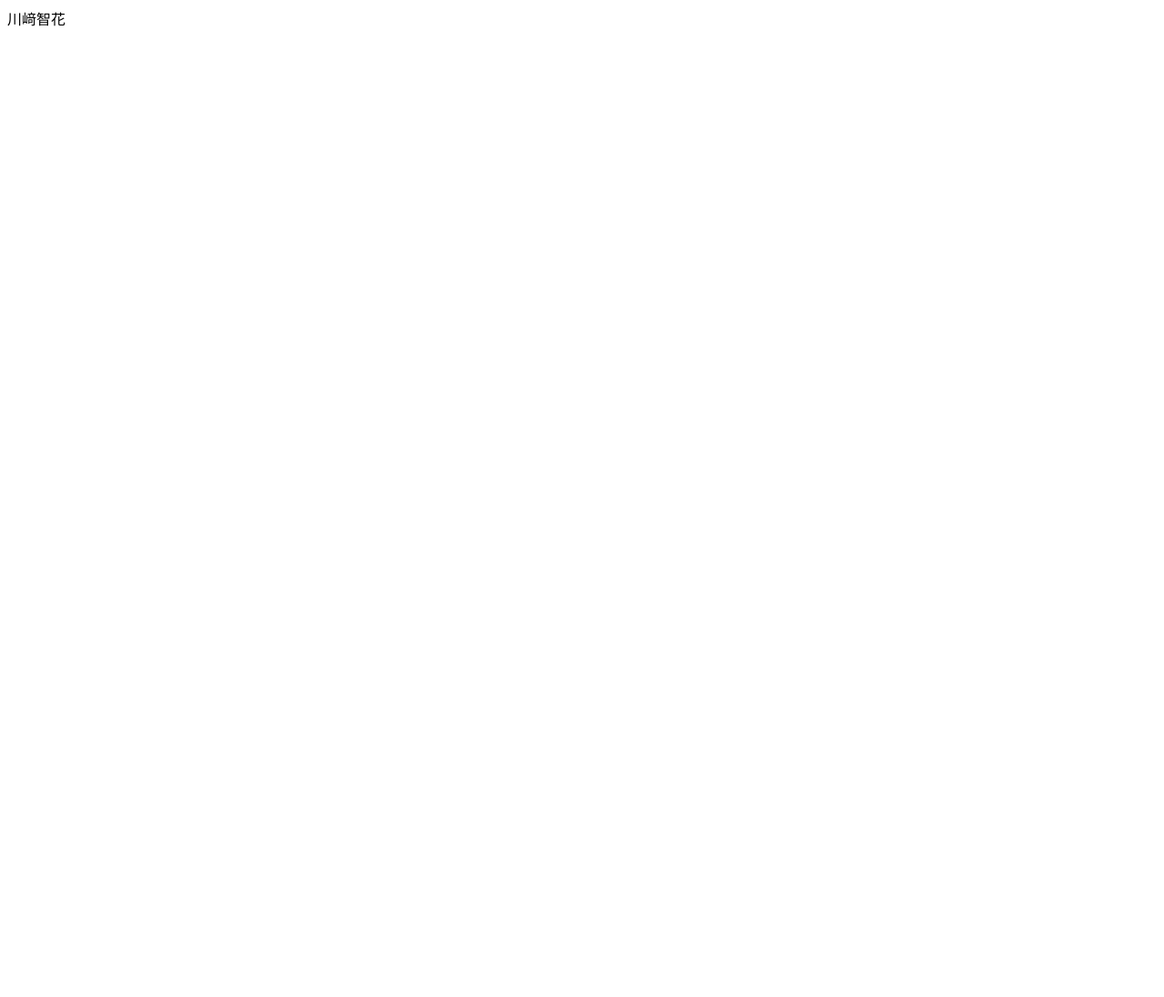
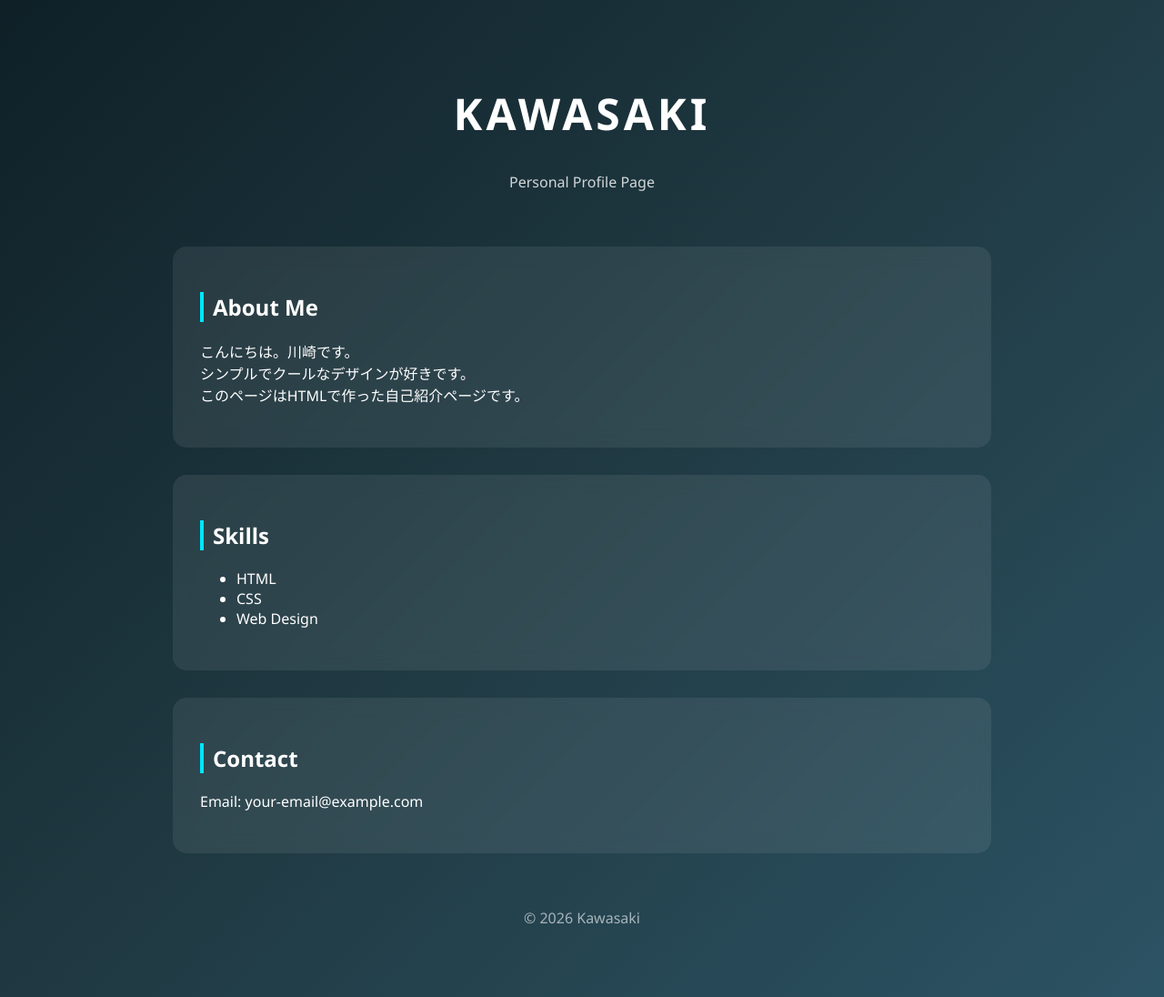
Before and after one commit to kwsk1028/jikoshokai, a plain HTML site: page index.html in a window 1280 px wide. Shown: the whole page at 91% size. Before the commit the page ends 800 px from the top, so only its background shows below. Drawn offline with Linux system fonts and the light colour scheme.

Commit message:
Update index.html

```diff
--- a/index.html
+++ b/index.html
@@ -1 +1,102 @@
-川﨑智花
+<!DOCTYPE html>
+<html lang="ja">
+<head>
+<meta charset="UTF-8">
+<meta name="viewport" content="width=device-width, initial-scale=1.0">
+<title>Kawasaki | Profile</title>
+
+<style>
+body{
+    margin:0;
+    font-family: "Segoe UI", sans-serif;
+    background: linear-gradient(135deg,#0f2027,#203a43,#2c5364);
+    color:white;
+}
+
+.container{
+    max-width:900px;
+    margin:auto;
+    padding:60px 20px;
+}
+
+header{
+    text-align:center;
+    margin-bottom:60px;
+}
+
+header h1{
+    font-size:3em;
+    letter-spacing:4px;
+}
+
+header p{
+    opacity:0.8;
+}
+
+.card{
+    background:rgba(255,255,255,0.08);
+    padding:30px;
+    border-radius:15px;
+    backdrop-filter: blur(10px);
+    margin-bottom:30px;
+    transition:0.3s;
+}
+
+.card:hover{
+    transform:translateY(-5px);
+    background:rgba(255,255,255,0.15);
+}
+
+h2{
+    border-left:4px solid #00e5ff;
+    padding-left:10px;
+}
+
+footer{
+    text-align:center;
+    margin-top:60px;
+    opacity:0.6;
+}
+</style>
+</head>
+
+<body>
+
+<div class="container">
+
+<header>
+<h1>KAWASAKI</h1>
+<p>Personal Profile Page</p>
+</header>
+
+<div class="card">
+<h2>About Me</h2>
+<p>
+こんにちは。川崎です。<br>
+シンプルでクールなデザインが好きです。<br>
+このページはHTMLで作った自己紹介ページです。
+</p>
+</div>
+
+<div class="card">
+<h2>Skills</h2>
+<ul>
+<li>HTML</li>
+<li>CSS</li>
+<li>Web Design</li>
+</ul>
+</div>
+
+<div class="card">
+<h2>Contact</h2>
+<p>Email: your-email@example.com</p>
+</div>
+
+<footer>
+<p>© 2026 Kawasaki</p>
+</footer>
+
+</div>
+
+</body>
+</html>
```
